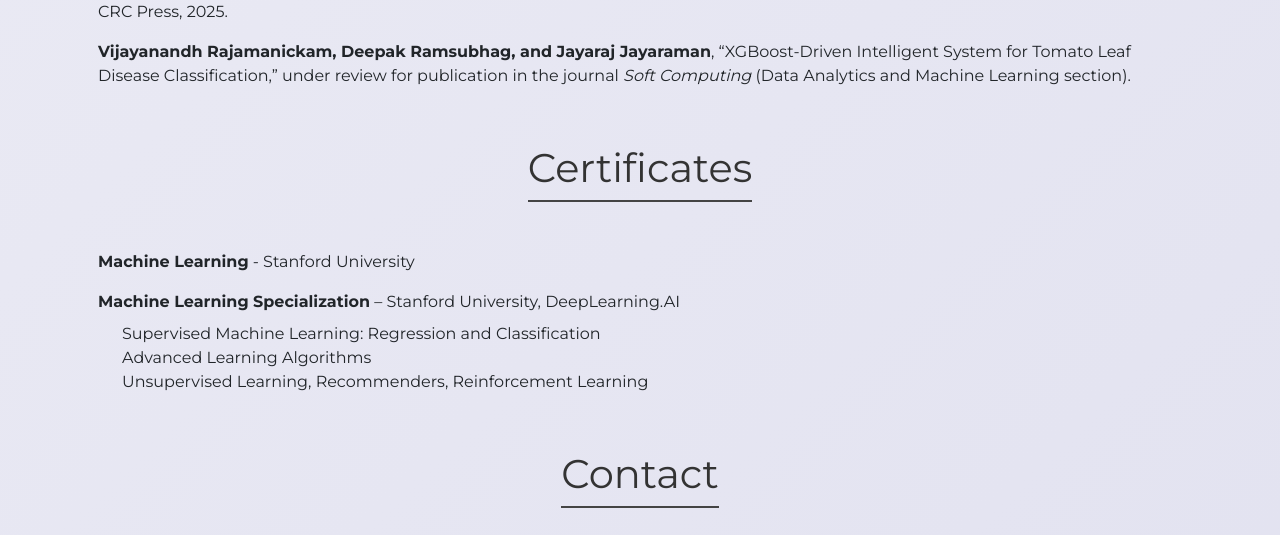
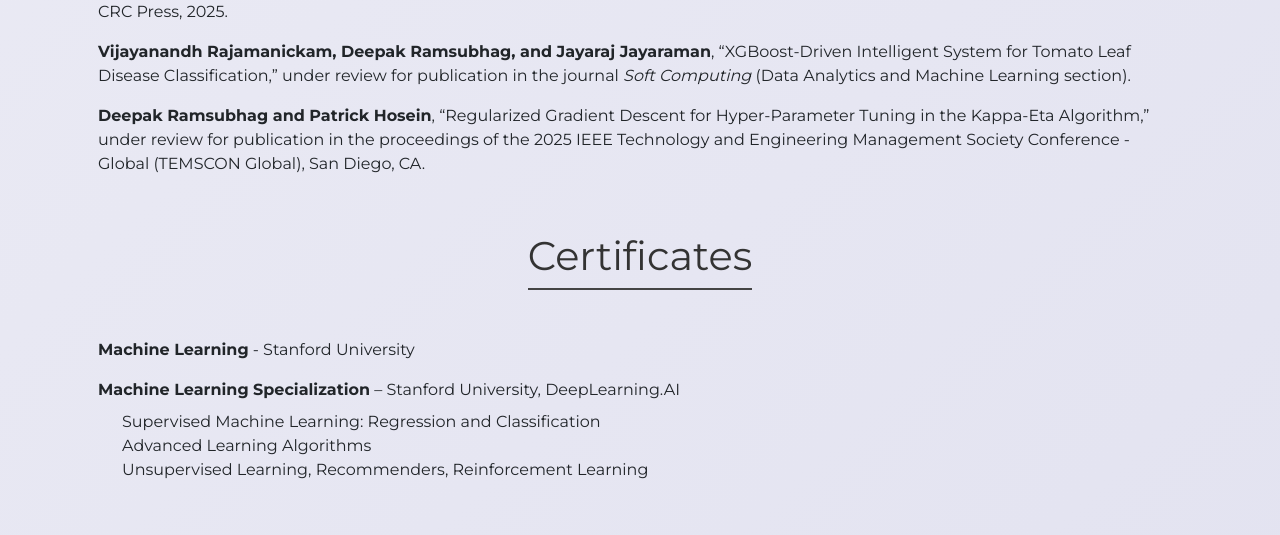
Before and after one commit to Deepak-Ramsubhag/Portfolio, a plain HTML site: page index.html in a window 1280 px wide. Shown: the part 3362-3897 px from the top of the page. Drawn offline with nearby package versions, Linux system fonts and the light colour scheme.

Commit message:
Update index.html
added grad descent paper

```diff
--- a/index.html
+++ b/index.html
@@ -260,6 +260,10 @@
           <strong>Vijayanandh Rajamanickam, Deepak Ramsubhag, and Jayaraj Jayaraman</strong>,
           “XGBoost-Driven Intelligent System for Tomato Leaf Disease Classification,” under review for publication in the journal <em>Soft Computing</em> (Data Analytics and Machine Learning section).
         </li>
+          <li class="list-group-item">
+          <strong>Deepak Ramsubhag and Patrick Hosein</strong>,
+          “Regularized Gradient Descent for Hyper-Parameter Tuning in the Kappa-Eta Algorithm,” under review for publication in the proceedings of the 2025 IEEE Technology and Engineering Management Society Conference - Global (TEMSCON Global), San Diego, CA.
+        </li>
       </ul>
     </section>
 
```
